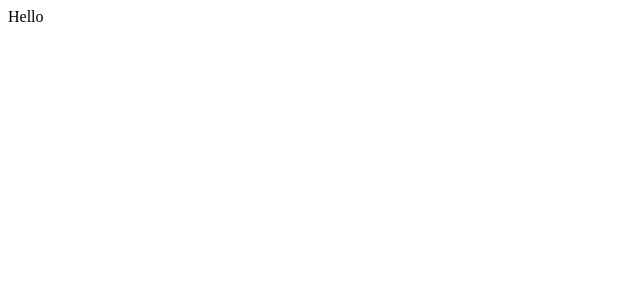
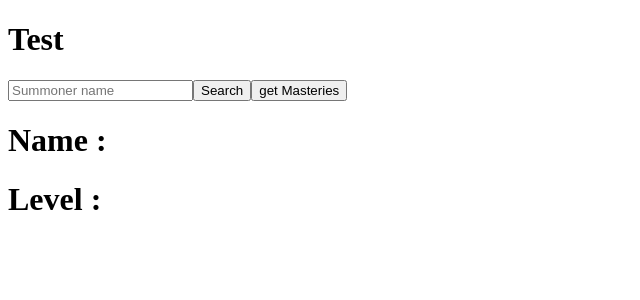
Before and after one commit to KadirAkyr/LOLNXT, a Nuxt app: page / in a window 1280 px wide. Shown: the top 300 px of the page, without its empty margins (0-640 px from the left). Built offline with nearby package versions, Linux system fonts and the light colour scheme.

Commit message:
✨ Search for summoner & his mastered champions

```diff
--- a/package.json
+++ b/package.json
@@ -10,6 +10,7 @@
   },
   "dependencies": {
     "core-js": "^3.19.3",
+    "league-api": "^2.0.0",
     "nuxt": "^2.15.8",
     "vue": "^2.6.14",
     "vue-server-renderer": "^2.6.14",
--- a/pages/index.vue
+++ b/pages/index.vue
@@ -1,7 +1,62 @@
 <template>
-  <div>Hello</div>
+  <div>
+    <h1>Test</h1>
+    <!-- <div>
+    <button @click="getSummById">Click</button>
+    <h1>Name : {{ this.name }}</h1>
+    <h1>Level : {{ this.level }}</h1>
+    <nuxt-link to="testConnexion">Test connexion page</nuxt-link>
+  </div> -->
+    <div>
+      <form action="" @submit.prevent>
+        <input v-model="name" type="text" placeholder="Summoner name" />
+        <button @click="getSummoner">Search</button>
+        <button @click="getMasteries">get Masteries</button>
+      </form>
+      <h1>Name : {{ this.account.name }}</h1>
+      <h1>Level : {{ this.account.summonerLevel }}</h1>
+      <ul>
+        <h2 v-if="champions">
+          List of mastered champions of {{ this.account.name }} :
+        </h2>
+        <li v-for="champion in this.champions.slice(0, 5)" :key="champion.id">
+          <span>Champion name {{ champion.championId }} </span>
+          <br />
+          <span> Champion masyery level {{ champion.championLevel }}</span>
+          <br />
+          <span>Champion mastery points {{ champion.championPoints }}</span>
+          <br />
+        </li>
+      </ul>
+    </div>
+  </div>
 </template>
 
 <script>
-export default {};
+export default {
+  data() {
+    return {
+      name: "",
+      account: "",
+      champions: "",
+    };
+  },
+  methods: {
+    async getSummoner() {
+      let name = this.name;
+      let link = `https://euw1.api.riotgames.com/lol/summoner/v4/summoners/by-name/${name}?api_key=RGAPI-38dab39e-e07a-4cf0-a40f-f972ecd06aae`;
+      let response = await fetch(link);
+      response = await response.json();
+      this.account = response;
+      console.log(response);
+    },
+    async getMasteries() {
+      let id = this.account.id;
+      let link = `https://euw1.api.riotgames.com/lol/champion-mastery/v4/champion-masteries/by-summoner/${id}?api_key=RGAPI-38dab39e-e07a-4cf0-a40f-f972ecd06aae`;
+      let response = await fetch(link);
+      response = await response.json();
+      this.champions = response;
+    },
+  },
+};
 </script>
--- /dev/null
+++ b/pages/testConnexion.vue
@@ -0,0 +1,40 @@
+<template>
+  <div>
+    <h1>Connection test</h1>
+    <button @click="getConnectionSpeed">Test Connexion</button>
+  </div>
+</template>
+
+<script>
+export default {
+  methods: {
+    async getConnectionSpeed() {
+      console.log("Début fonction");
+
+      let startTime, endTime;
+      const imageAddr =
+        "https://upload.wikimedia.org/wikipedia/commons/a/a6/Brandenburger_Tor_abends.jpg";
+      const downloadSize = 2707459; // this must match with the image above
+      startTime = new Date().getTime();
+      const cacheBuster = "?nnn=" + startTime;
+
+      const download = new Image();
+      download.src = imageAddr + cacheBuster;
+      // this returns when the image is finished downloading
+      await download.decode();
+      endTime = new Date().getTime();
+      const duration = (endTime - startTime) / 1000;
+      const bitsLoaded = downloadSize * 8;
+      const speedBps = (bitsLoaded / duration).toFixed(2);
+      const speedKbps = (speedBps / 1024).toFixed(2);
+      const speedMbps = (speedKbps / 1024).toFixed(2);
+      console.log(Math.round(Number(speedMbps)) + " mbps");
+      console.log("fin fonction");
+      return await Math.round(Number(speedMbps));
+    },
+  },
+};
+</script>
+
+<style>
+</style>
```
Also changed, not shown: store/README.md (deleted), 1 other file (tests, documents, lock files or other folders).
